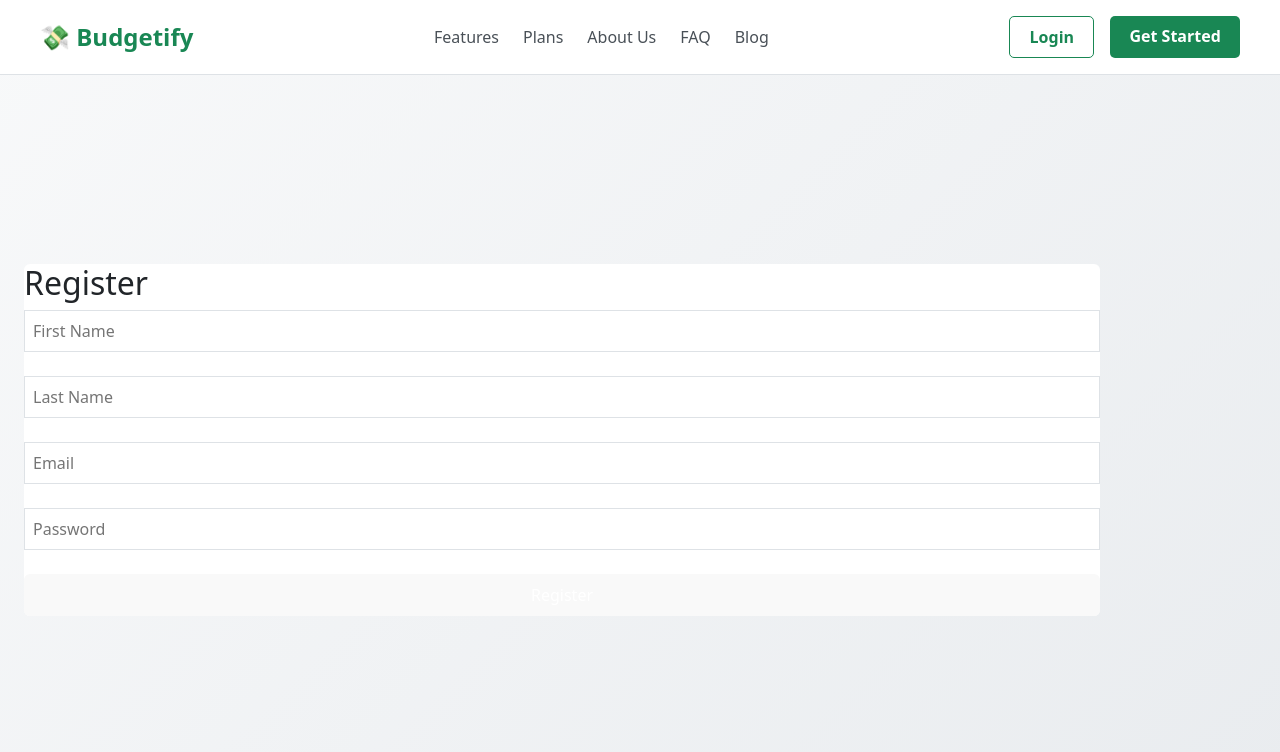
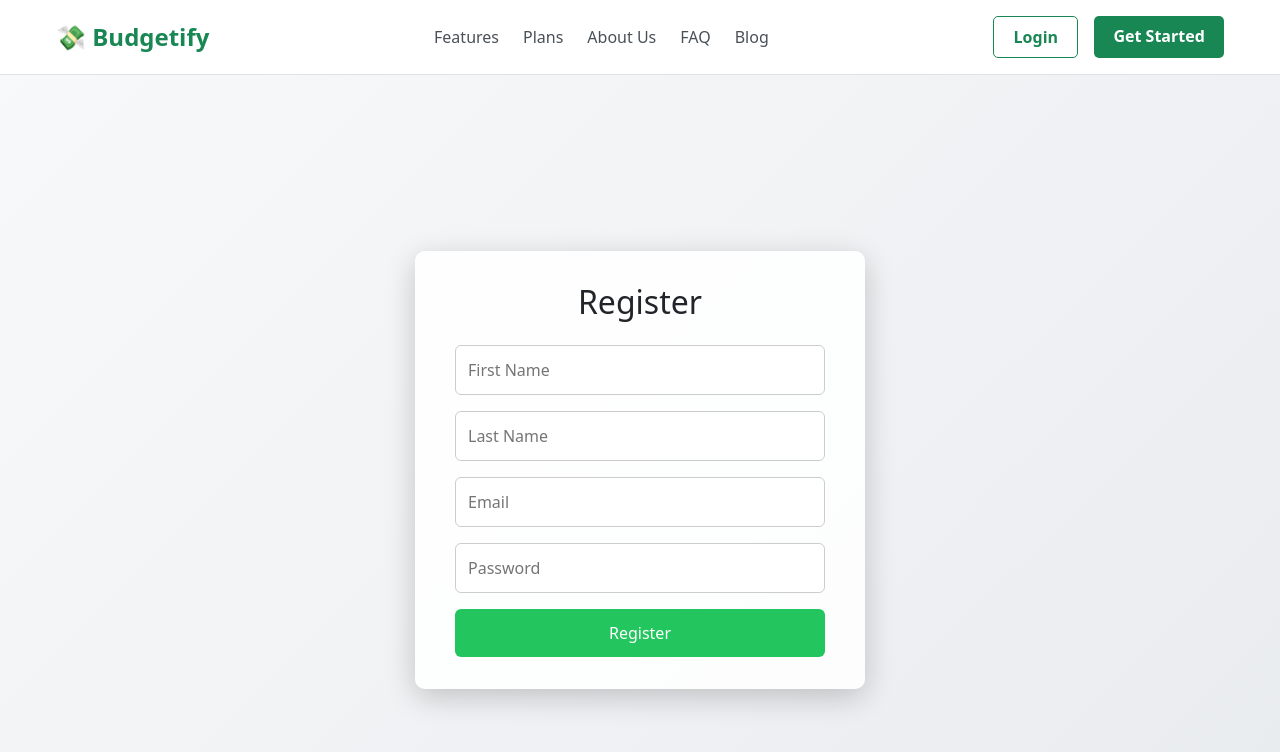
Before and after one commit to ezegeorgechukwuma/EXPENSE_TRACKER_PROJECT, a React (Vite) app in the folder expense-tracker-frontend/: page /register in a window 1280 px wide. Shown: the top 752 px of the page. Built offline with nearby package versions, Linux system fonts and the light colour scheme.

Commit message:
updated landing page

```diff
--- a/expense-tracker-frontend/src/App.jsx
+++ b/expense-tracker-frontend/src/App.jsx
@@ -4,7 +4,8 @@ import Register from './pages/Register/Register';
 import AddTransaction from './pages/Transactions/AddTransaction';
 import ProtectedRoute from './components/ProtectedRoute/ProtectedRoute';
 import Dashboard from './pages/Dashboard/Dashboard';
-import Navbar from './components/Navbar/Navbar';
+import Navbar from './components/Navbar/AppNavbar';
+import './components/Navbar/AppNavbar.css'; // Custom CSS for Navbar
 import { Container } from 'react-bootstrap';
 import Landing from './pages/Landing/Landing';
 
@@ -12,14 +13,11 @@ function App() {
   return (
     <Router>
       <Navbar />
-      {/* Bootstrap Container for page content */}
-      <Container fluid className="py-4 px-4">
+      <div className="main-content">
         <Routes>
           <Route path="/" element={<Landing />} />
-          {/* <Route path="/" element={<Navigate to="/login" />} /> */}
           <Route path="/login" element={<Login />} />
           <Route path="/register" element={<Register />} />
-          {/* <Route path="/" element={<Landing />} /> */}
           <Route
             path="/add-transaction"
             element={
@@ -37,7 +35,7 @@ function App() {
             }
           />
         </Routes>
-      </Container>
+        </div>
     </Router>
   );
 }
--- /dev/null
+++ b/expense-tracker-frontend/src/components/Navbar/AppNavbar.css
@@ -0,0 +1,66 @@
+/* AppNavbar.css or your global CSS */
+
+.app-navbar {
+    position: fixed;          /* Fix to viewport */
+    top: 0;
+    left: 0;
+    width: 100%;             /* Full width */
+    background-color: #f8f9fa;
+    padding: 1rem 2rem;
+    box-shadow: 0 2px 8px rgba(0, 0, 0, 0.05);
+    z-index: 1000;           /* On top of everything */
+    display: flex;
+    justify-content: space-between;
+    align-items: center;
+  }
+
+
+  .navbar-container {
+    display: flex;
+    justify-content: space-between;
+    align-items: center;
+    padding: 0 1rem;
+  }
+
+  .navbar-brand {
+    font-weight: bold;
+    color: #16a34a;
+    font-size: 1.4rem;
+    text-decoration: none;
+    /* text-align: left; */
+  }
+
+  .navbar-links {
+    display: flex;
+    gap: 1.5rem;
+    align-items: center;
+  }
+
+  .nav-link {
+    color: #333;
+    text-decoration: none;
+    font-weight: 500;
+    transition: color 0.2s;
+  }
+
+  .nav-link:hover {
+    color: #16a34a;
+  }
+
+  .logout-button {
+    background-color: transparent;
+    border: 1px solid #dc3545;
+    color: #dc3545;
+    padding: 0.4rem 0.8rem;
+    border-radius: 4px;
+    cursor: pointer;
+    transition: all 0.2s;
+  }
+
+  .logout-button:hover {
+    background-color: #dc3545;
+    color: #fff;
+  }
+  .main-content {
+    padding-top: 70px; /* Adjust according to navbar height */
+  }
--- /dev/null
+++ b/expense-tracker-frontend/src/components/Navbar/AppNavbar.jsx
@@ -0,0 +1,34 @@
+import { useContext } from 'react';
+import { Link, useNavigate } from 'react-router-dom';
+import { AuthContext } from '../../context/AuthContext';
+import './AppNavbar.css'; // 👉 custom CSS
+
+const AppNavbar = () => {
+  const { user, logout } = useContext(AuthContext);
+  const navigate = useNavigate();
+
+  const handleLogout = () => {
+    logout();
+    navigate('/login');
+  };
+
+  return (
+    <nav className="app-navbar">
+      <div className="navbar-container">
+        <Link to className="navbar-brand">💸 Budgetify</Link>
+
+        {user && (
+          <div className="navbar-links">
+            <Link to="/dashboard" className="nav-link">Dashboard</Link>
+            <Link to="/add-transaction" className="nav-link">Add Transaction</Link>
+            <button onClick={handleLogout} className="logout-button">
+              Logout
+            </button>
+          </div>
+        )}
+      </div>
+    </nav>
+  );
+};
+
+export default AppNavbar;
--- a/expense-tracker-frontend/src/components/Navbar/Navbar.jsx
+++ /dev/null
@@ -1,40 +0,0 @@
-import { useContext } from 'react';
-import { Link, useNavigate } from 'react-router-dom';
-import { AuthContext } from '../../context/AuthContext';
-import { Navbar, Nav, Container, Button } from 'react-bootstrap';
-
-const AppNavbar = () => {
-  const { user, logout } = useContext(AuthContext);
-  const navigate = useNavigate();
-
-  const handleLogout = () => {
-    logout();
-    navigate('/login');
-  };
-
-  return (
-    <Navbar bg="light" expand="lg" className="shadow-sm mb-4">
-      <Container>
-        <Navbar.Brand as={Link} to="/" className="text-success fw-bold">
-          💸 Expense Tracker
-        </Navbar.Brand>
-        <Navbar.Toggle aria-controls="main-navbar" />
-        <Navbar.Collapse id="main-navbar" className="justify-content-end">
-          {user && (
-            <Nav className="gap-3">
-              <Nav.Link as={Link} to="/dashboard">Dashboard</Nav.Link>
-              <Nav.Link as={Link} to="/add-transaction">Add Transaction</Nav.Link>
-              <Button variant="outline-danger" onClick={handleLogout}>
-                Logout
-              </Button>
-            </Nav>
-          )}
-        </Navbar.Collapse>
-      </Container>
-    </Navbar>
-  );
-};
-
-export default AppNavbar;
-// This component renders the navigation bar for the application.
-// It includes links to the dashboard and add transaction pages, and a logout button.
--- /dev/null
+++ b/expense-tracker-frontend/src/pages/Dashboard/Dashboard.css
@@ -0,0 +1,28 @@
+/* Add this CSS to your global styles or Dashboard.css */
+
+/* Make sure the parent container takes full viewport height and centers content */
+body, html, #root {
+    height: 100%;
+    margin: 0;
+  }
+
+  .app-wrapper {
+    height: 100vh; /* Full viewport height */
+    display: flex;
+    justify-content: center; /* horizontally center */
+    align-items: center;     /* vertically center */
+    padding-top: 2rem;       /* move content a bit down from very top */
+    padding-bottom: 2rem;    /* optional spacing from bottom */
+  }
+
+  /* Your dashboard container */
+  .dashboard-container {
+    max-width: 900px;
+    width: 90%; /* responsive width */
+    border-radius: 12px;
+    font-family: 'Segoe UI', Tahoma, Geneva, Verdana, sans-serif;
+    color: #1f2937;
+    padding: 2rem;
+    text-align: center;
+    transform: translateY(-90px);
+  }
--- a/expense-tracker-frontend/src/pages/Dashboard/Dashboard.jsx
+++ b/expense-tracker-frontend/src/pages/Dashboard/Dashboard.jsx
@@ -1,11 +1,16 @@
+import './Dashboard.css';
+
 function Dashboard() {
-    return (
-      <div className="p-6">
-        <h1 className="text-2xl font-bold">Welcome to your Dashboard</h1>
+  return (
+    <div className="app-wrapper">
+      <div className="dashboard-container">
+        <h1>Welcome to your Dashboard</h1>
+        <p>What do you want to add today?</p>
       </div>
-    );
-  }
+    </div>
+  );
+}
 
-  export default Dashboard;
-// This component serves as the main dashboard for the user.
-// It will display user-specific information and statistics related to their expenses.
+export default Dashboard;
+// This is a simple Dashboard component for the Expense Tracker application.
+// It serves as a placeholder for the user's dashboard view.
--- /dev/null
+++ b/expense-tracker-frontend/src/pages/Landing/Landing.css
@@ -0,0 +1,35 @@
+/* Landing.css */
+
+.landing-hero {
+    height: 100vh;
+    width: 100vw;
+    background: url('https://images.unsplash.com/photo-1605902711622-cfb43c44367e?auto=format&fit=crop&w=1920&q=80')
+      no-repeat center center/cover;
+
+    display: flex;
+    align-items: center;      /* vertical centering */
+    justify-content: center; /* horizontal centering */
+    text-align: center;
+    padding: 2rem;
+  }
+
+  .hero-content {
+    background: rgba(255, 255, 255, 0.8); /* soft transparent */
+    padding: 2rem 2.5rem;
+    border-radius: 10px;
+    max-width: 600px;
+    width: 100%;              /* takes available space */
+    transform: translateY(-40px);
+    box-sizing: border-box;
+  }
+
+  .hero-content h1 {
+    font-size: 2.75rem;
+    margin-bottom: 1rem;
+    color: #1a1a1a;
+  }
+
+  .hero-content p {
+    font-size: 1.2rem;
+    color: #333;
+  }
--- a/expense-tracker-frontend/src/pages/Landing/Landing.jsx
+++ b/expense-tracker-frontend/src/pages/Landing/Landing.jsx
@@ -1,26 +1,18 @@
-import { useState } from 'react';
 import PublicNavbar from '../../components/PublicNavbar';
-import Login from '../Login/Login'; // ← new file
+import './Landing.css';
 
 function Landing() {
-  const [showLogin, setShowLogin] = useState(false);
-
   return (
     <>
-      <PublicNavbar onLoginClick={() => setShowLogin(true)} />
-      {showLogin && <Login onClose={() => setShowLogin(false)} />}
-
-      {/* 👇 Add your landing page sections here */}
-      <div className="landing-content">
-        <h1>Welcome to Budgetify app 💸</h1>
-        <p>Your smart and personal expense tracker for life
-        Download Emma to build your credit, save more and spend less with the all-in-one financial membership.
-        </p>
+      <PublicNavbar />
+      <div className="landing-hero">
+        <div className="hero-content">
+          <h1>Welcome to Budgetify 💸</h1>
+          <p>Save more, spend less. Your intelligent budgeting assistant starts here.</p>
+        </div>
       </div>
     </>
   );
 }
 
 export default Landing;
-// This is the landing page component for the expense tracker application.
-// It includes the public navigation bar and a login modal.
--- /dev/null
+++ b/expense-tracker-frontend/src/pages/Register/Register.css
@@ -0,0 +1,59 @@
+/* Register.css */
+
+.register-container {
+    height: 100vh;
+    width: 100vw;
+    display: flex;
+    justify-content: center;
+    align-items: center;
+  }
+
+  .register-box {
+    background: rgba(255, 255, 255, 0.9);
+    padding: 2rem 2.5rem;
+    border-radius: 10px;
+    max-width: 450px;
+    width: 100%;
+    box-sizing: border-box;
+    box-shadow: 0 8px 30px rgba(0, 0, 0, 0.2);
+    text-align: center;
+  }
+
+  .register-box h2 {
+    font-size: 2rem;
+    margin-bottom: 1.5rem;
+    /* color: #1a1a1a; */
+  }
+
+  .register-box input {
+    width: 100%;
+    padding: 0.75rem;
+    margin-bottom: 1rem;
+    border: 1px solid #ccc;
+    border-radius: 6px;
+    font-size: 1rem;
+    background-color: #fff !important;
+    color: #000 !important;
+    transition: all 0.3s ease;
+  }
+
+  .register-box button {
+    width: 100%;
+    padding: 0.75rem;
+    background-color: #22c55e;
+    color: white;
+    font-size: 1rem;
+    border: none;
+    border-radius: 6px;
+    cursor: pointer;
+    transition: background 0.3s ease;
+  }
+
+  .register-box button:hover {
+    background-color: #16a34a;
+  }
+  .register-box input:focus {
+    border-color: #51cf66; /* green border on focus */
+    background-color: #fff;
+    box-shadow: 0 0 0 2px #bbf7d0;
+  }
--- a/expense-tracker-frontend/src/pages/Register/Register.jsx
+++ b/expense-tracker-frontend/src/pages/Register/Register.jsx
@@ -2,6 +2,7 @@ import { useState } from 'react';
 import axios from '../../api/axios';
 import { useNavigate } from 'react-router-dom';
 import PublicNavbar from '../../components/PublicNavbar';
+import './Register.css';
 
 function Register() {
   const [firstname, setFirstName] = useState('');
@@ -24,38 +25,37 @@ function Register() {
   return (
     <>
     <PublicNavbar />
-    <div className="flex justify-center items-center h-screen">
-      <form onSubmit={handleRegister} className="bg-white p-8 rounded shadow-md w-96">
-        <h2 className="text-2xl font-bold mb-6">Register</h2>
+    <div className="register-container">
+  <form onSubmit={handleRegister} className="register-box">
+    <h2>Register</h2>
     <input
       type="text"
       placeholder="First Name"
-          className="w-full mb-4 p-2 border"
       onChange={(e) => setFirstName(e.target.value)}
+      required
     />
     <input
-          type="Text"
+      type="text"
       placeholder="Last Name"
-          className="w-full mb-4 p-2 border"
       onChange={(e) => setLastName(e.target.value)}
+      required
     />
     <input
       type="email"
       placeholder="Email"
-          className="w-full mb-4 p-2 border"
       onChange={(e) => setEmail(e.target.value)}
+      required
     />
     <input
       type="password"
       placeholder="Password"
-          className="w-full mb-4 p-2 border"
       onChange={(e) => setPassword(e.target.value)}
+      required
     />
-        <button type="submit" className="w-full bg-blue-600 text-white p-2 rounded">
-          Register
-        </button>
+    <button type="submit">Register</button>
   </form>
 </div>
+
     </>
   );
 }
```
Lines whose indentation alone changed are shown as unchanged.
